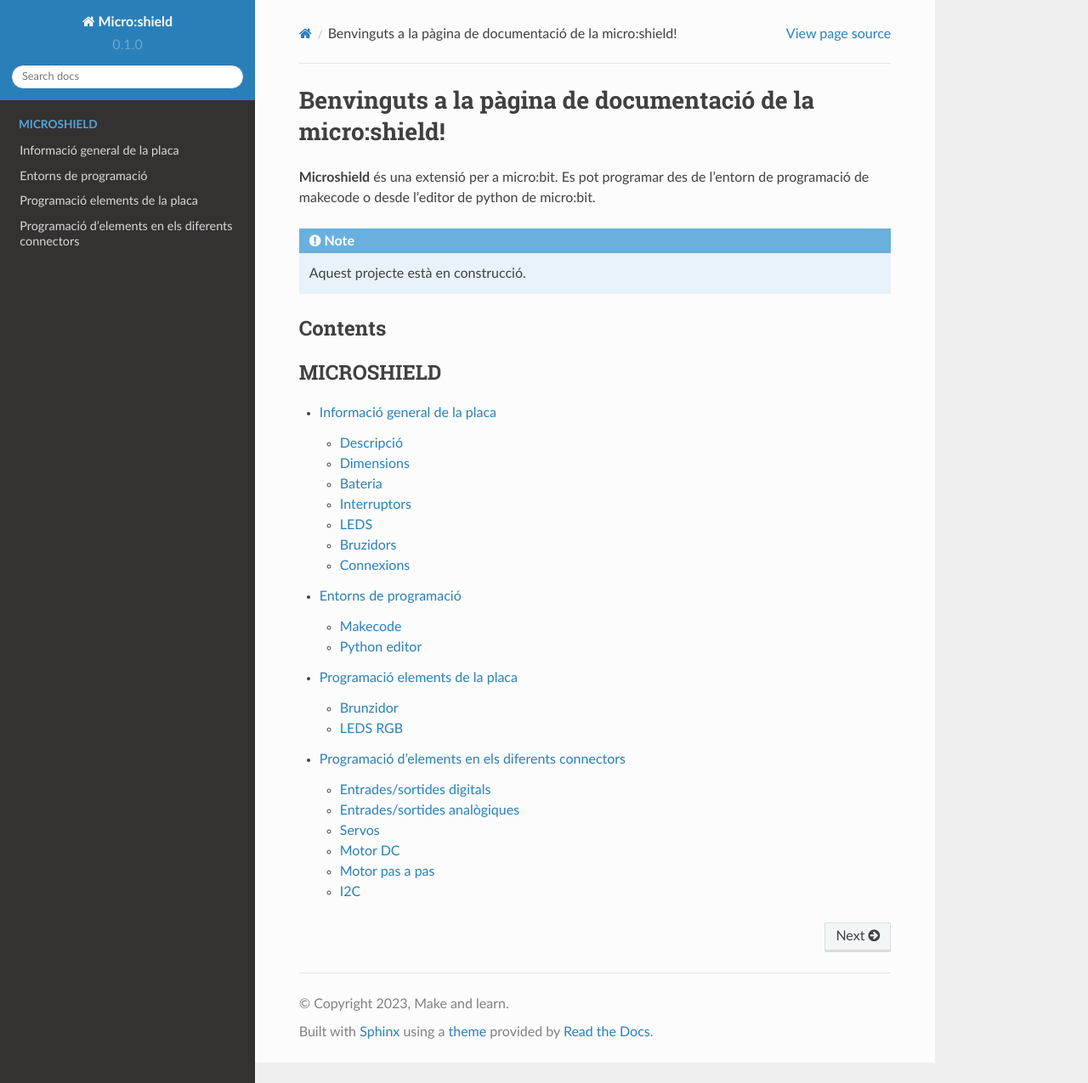
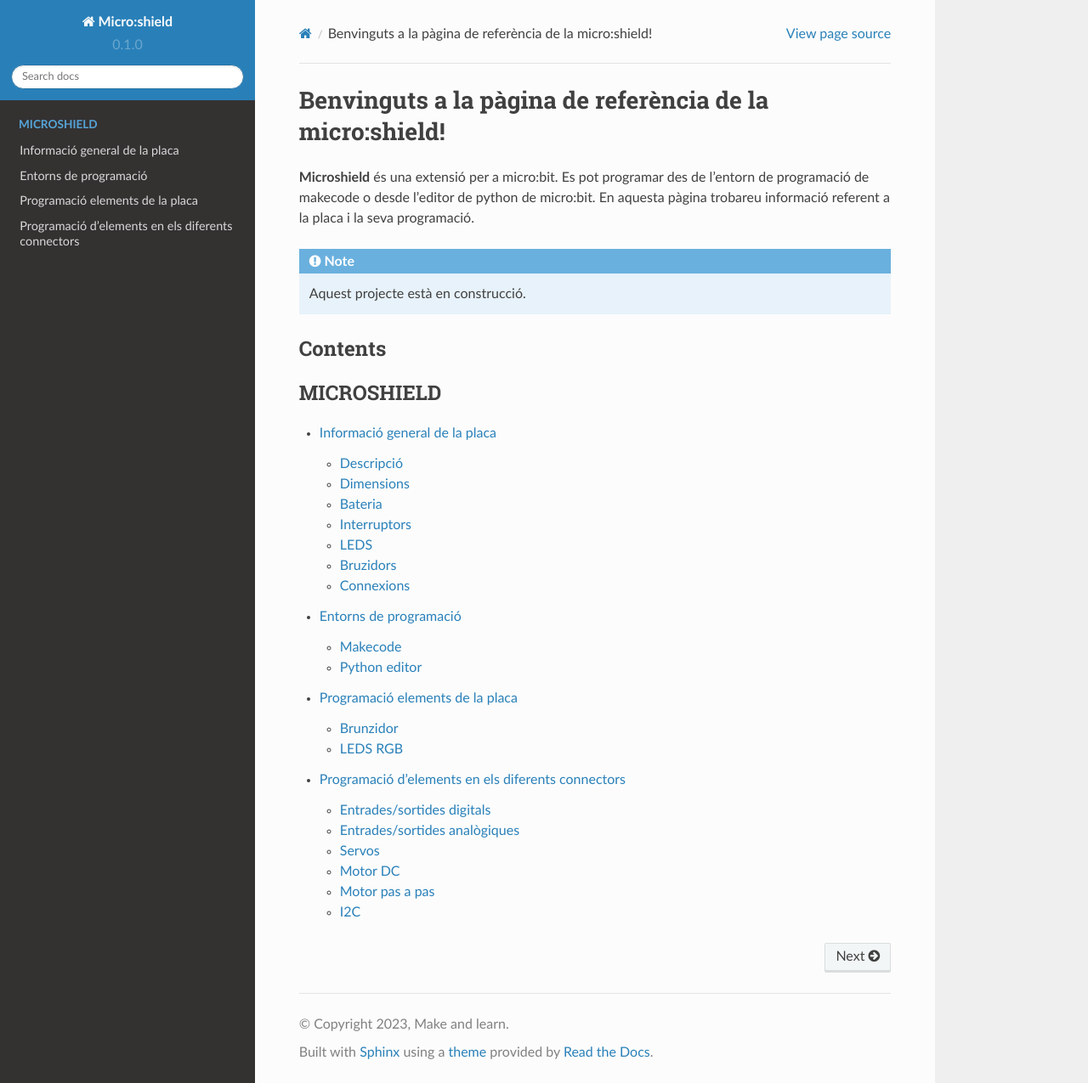
Before and after one commit to MakeAndLearn/micro-shield, a Sphinx documentation site: the page built from docs/source/index.rst, in a window 1280 px wide and 1275 px high. Shown: the whole window at 85% size. Built offline with Sphinx 7.4.7 and the Read the Docs theme 2.0.0, drawn with Linux system fonts in a browser that asks for light colours.

Commit message:
Update index.rst

```diff
--- a/docs/source/index.rst
+++ b/docs/source/index.rst
@@ -1,7 +1,7 @@
-Benvinguts a la pàgina de  documentació de la micro:shield!
+Benvinguts a la pàgina de  referència de la micro:shield!
 ===================================
 
-**Microshield** és una extensió per a micro:bit. Es pot programar des de l'entorn de programació de makecode o desde l'editor de python de micro:bit.
+**Microshield** és una extensió per a micro:bit. Es pot programar des de l'entorn de programació de makecode o desde l'editor de python de micro:bit. En aquesta pàgina trobareu informació referent a la placa i la seva programació.
 
 .. note::
 
```
